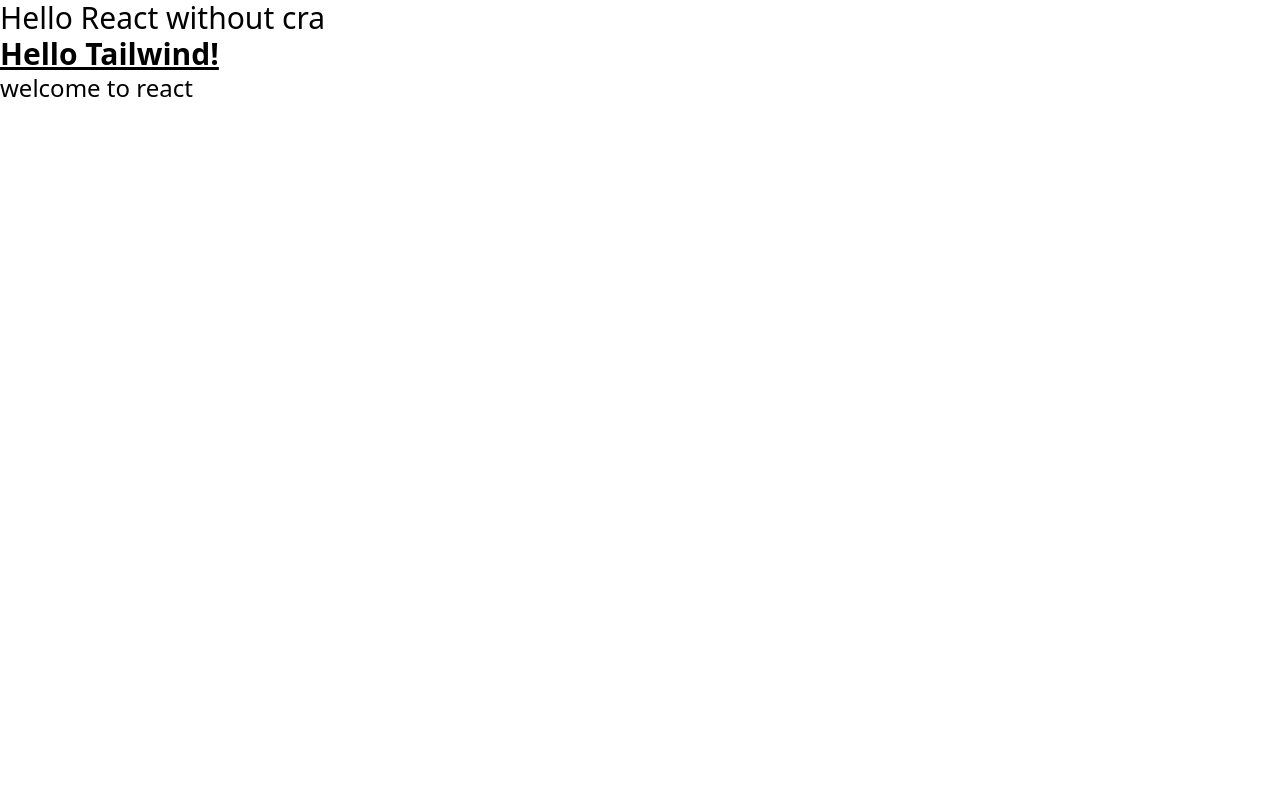
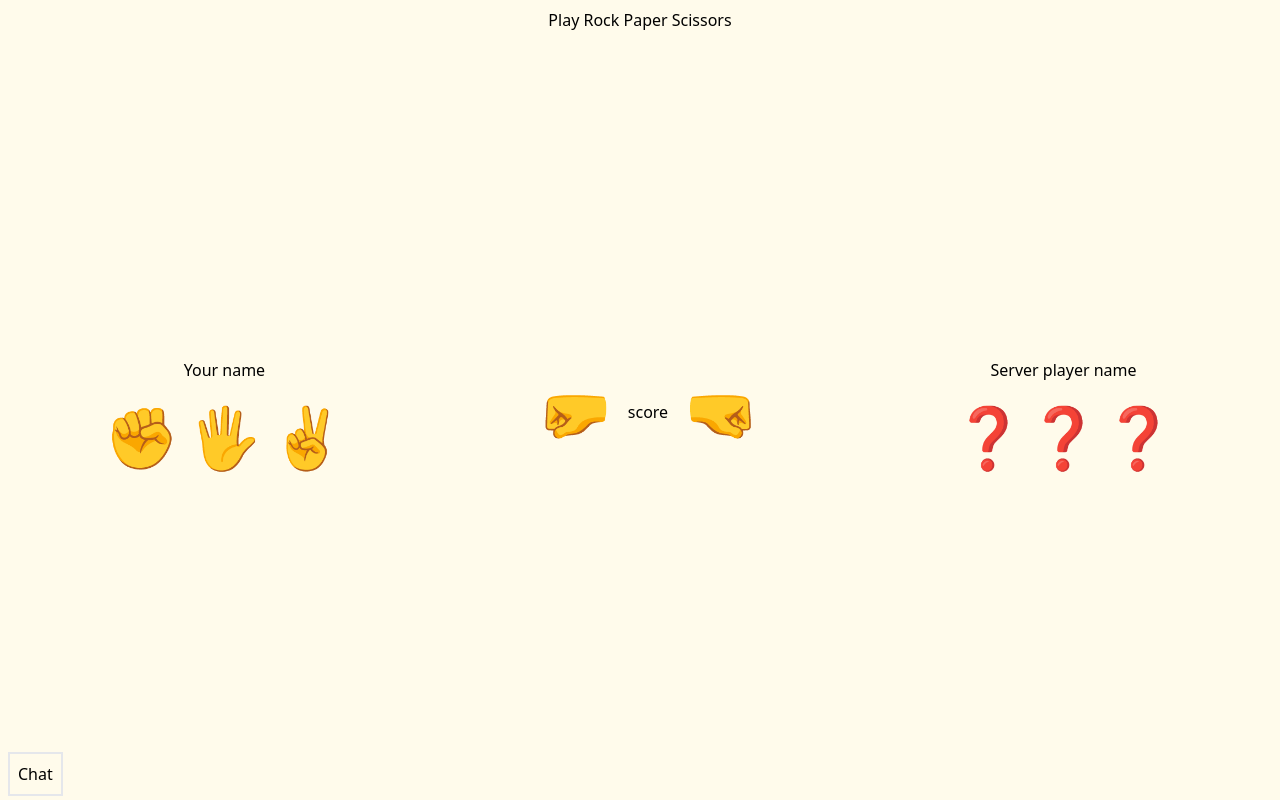
Before and after one commit to francescaboe/rock-paper-scissors, a React app in the folder frontend/: page / in a window 1280 px wide. Built offline with nearby package versions, Linux system fonts and the light colour scheme.

Commit message:
add rps file, some ui and some game logic

```diff
--- a/frontend/src/App.tsx
+++ b/frontend/src/App.tsx
@@ -1,13 +1,10 @@
 import React from 'react';
+import RockPaperScissors from 'components/rps';
 function App() {
   return (
-    <div>
-      <h1 className="text-3xl">Hello React without cra</h1>
-      <h1 className="text-3xl font-bold underline">Hello Tailwind!</h1>
-      <a className="text-2xl" href="https://reactjs.org">
-        welcome to react
-      </a>
-    </div>
+    <>
+      <RockPaperScissors />
+    </>
   );
 }
 
--- /dev/null
+++ b/frontend/src/components/rps/RockPaperScissors.tsx
@@ -0,0 +1,127 @@
+import React from 'react';
+
+const IDLE_PLAYERS = {
+  playerUser: '🤛',
+  playerServer: '🤜',
+};
+
+const TEXT = {
+  draw: 'Draw',
+  server_win: 'I win!',
+  no_winner: 'No winner yet!',
+  user_win: 'You win!',
+  play: 'Play',
+  reset: 'Reset',
+  result: 'Result',
+  score: 'Score: ',
+  serverPlayer: 'Server player name',
+  userPlayer: 'Your name',
+};
+
+const options: string[] = ['✊', '🖐️', '✌️'];
+
+// winner: looser
+const outcomes: { [key: string]: string | undefined } = {
+  '✊': '✌️',
+  '🖐️': '✊',
+  '✌️': '🖐️',
+};
+
+const initialState = {
+  playerUser: IDLE_PLAYERS.playerUser,
+  playerServer: IDLE_PLAYERS.playerServer,
+  isPlaying: false,
+  // Add any other relevant state properties
+};
+
+function reducer(state, action) {
+  switch (action.type) {
+    case 'START_GAME':
+      return { ...state, isPlaying: true };
+    case 'UPDATE_PLAYER_USER':
+      return { ...state, playerUser: action.payload };
+    case 'UPDATE_PLAYER_SERVER':
+      return { ...state, playerServer: action.payload };
+    case 'RESET_GAME':
+      return initialState;
+    // Add more cases for other state transitions
+    default:
+      return state;
+  }
+}
+
+function RockPaperScissors() {
+  const [state, dispatch] = React.useReducer(reducer, initialState);
+  const { playerUser, playerServer, isPlaying } = state;
+  const handleOnOptionClick = (e) => {
+    // persist result
+    const pl = e.currentTarget.name;
+    dispatch({ type: 'RESET_GAME' });
+    dispatch({ type: 'START_GAME' });
+
+    setTimeout(() => {
+      dispatch({ type: 'UPDATE_PLAYER_USER', payload: pl });
+      // VS COMPUTER
+      // Get the random option using the random index
+      const randomIndex = Math.floor(Math.random() * options.length);
+      const randomOption = options[randomIndex];
+      dispatch({ type: 'UPDATE_PLAYER_SERVER', payload: randomOption });
+      // VS SERVER PLAYER
+      // TODO
+    }, 1800);
+
+    setTimeout(() => {
+      dispatch({ type: 'RESET_GAME' });
+    }, 3000);
+  };
+
+  return (
+    <main className="p-2 h-lvh bg-amber-50 flex flex-col">
+      <h1 className="text-center">Play Rock Paper Scissors</h1>
+      <section className="text-center w-full h-full flex flex-col justify-around items-center md:inline-flex md:flex-row-reverse">
+        {/*SERVER PLAYER*/}
+        <div className="flex flex-col gap-6">
+          <h2 className="flex flex-col">
+            <span>{TEXT.serverPlayer}</span>
+          </h2>
+          <p>
+            <span className="text-6xl">❓</span>
+            <span className="text-6xl">❓</span>
+            <span className="text-6xl">❓</span>
+          </p>
+        </div>
+        {/*PLAYGROUND*/}
+        <p className="text-center gap-4 flex flex-col justify-around items-center md:inline-flex md:flex-row-reverse">
+          <span className={`text-6xl ${isPlaying && 'animate-throwing'}`}>{playerServer}</span>
+          <span>score</span>
+          <span className={`text-6xl ${isPlaying && 'animate-throwing'}`}>{playerUser}</span>
+        </p>
+        {/*USER PLAYER*/}
+        <div className="flex flex-col gap-6">
+          <h2 className="flex flex-col">
+            <span>{TEXT.userPlayer}</span>
+          </h2>
+          <p className="flex justify-center gap-2">
+            {options.map((opt) => (
+              <button
+                onClick={handleOnOptionClick}
+                className="text-6xl disabled:opacity-20"
+                key={opt}
+                name={opt}
+                disabled={isPlaying}
+              >
+                {opt}
+              </button>
+            ))}
+          </p>
+        </div>
+      </section>
+      {/*TODO: add chat later*/}
+      <button className="absolute bottom-1 left-2 border-2 p-2" disabled>
+        Chat
+      </button>
+    </main>
+  );
+}
+
+export default RockPaperScissors;
--- /dev/null
+++ b/frontend/src/components/rps/index.ts
@@ -0,0 +1 @@
+export { default } from './RockPaperScissors';
--- a/frontend/tailwind.config.js
+++ b/frontend/tailwind.config.js
@@ -97,6 +97,10 @@
     // doesn't override, it extends current keyframes etc
     extend: {
       keyframes: {
+        throwing: {
+          '0%, 100%': { transform: 'scale(1) rotate(90deg)' },
+          '50%': { transform: 'scale(1.5) rotate(90deg)' }
+        },
         wiggle: {
           '0%, 100%': { transform: 'rotate(-3deg)' },
           '50%': { transform: 'rotate(3deg)' },
@@ -111,8 +115,10 @@
         }
       },
       animation: {
+        throwing: 'throwing 600ms ease-in-out 3',
         wiggle: 'wiggle 1s ease-in-out infinite',
-        pop: 'pop 0.5s cubic-bezier(0.26, 0.53, 0.74, 1.48)'
+        pop: 'pop 0.5s cubic-bezier(0.26, 0.53, 0.74, 1.48)',
+        'bounce-fast': 'bounce 600ms ease-in-out 3',
       }
     },
   },
```
Also changed, not shown: 1 other file (tests, documents, lock files or other folders).
